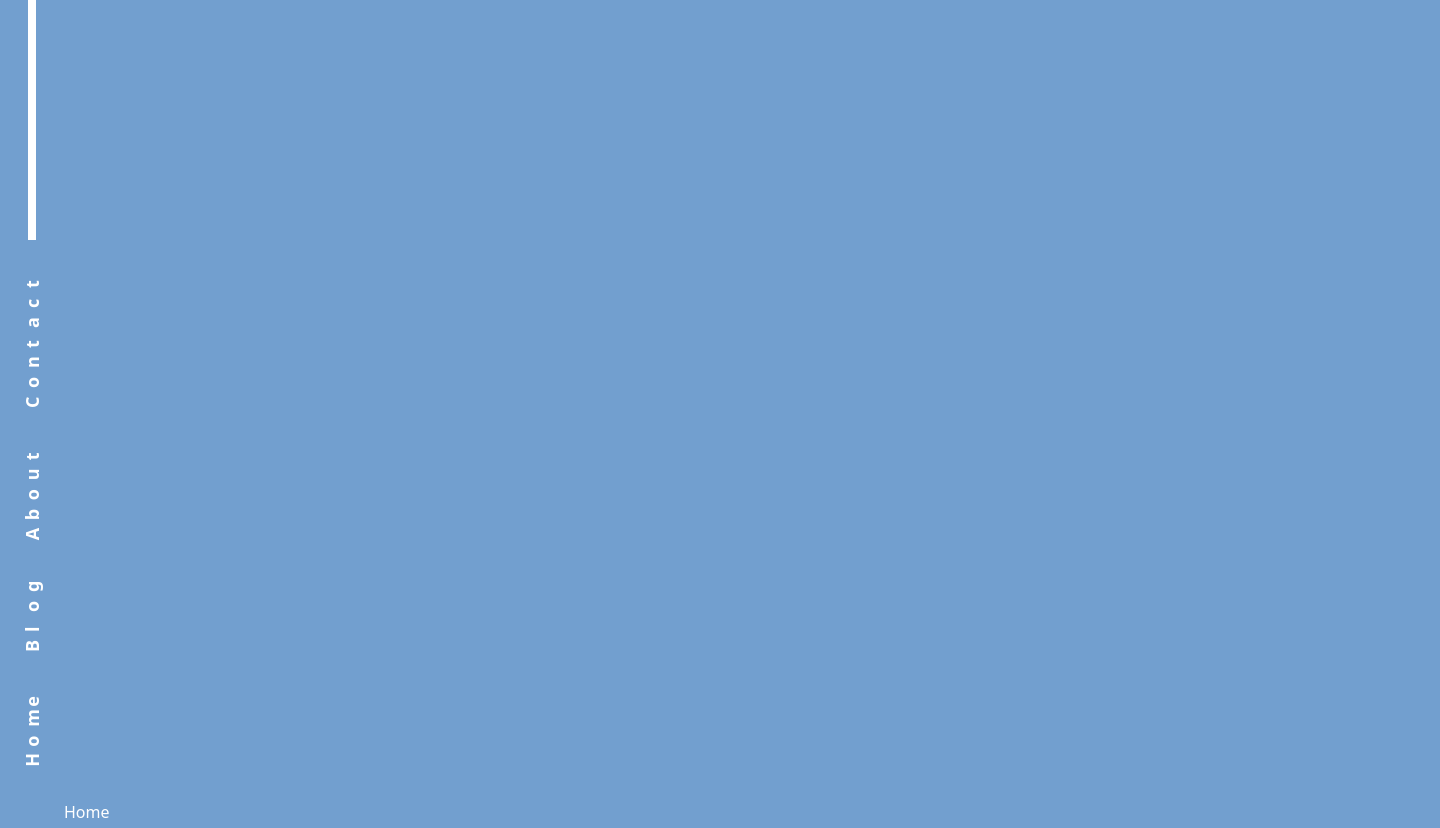
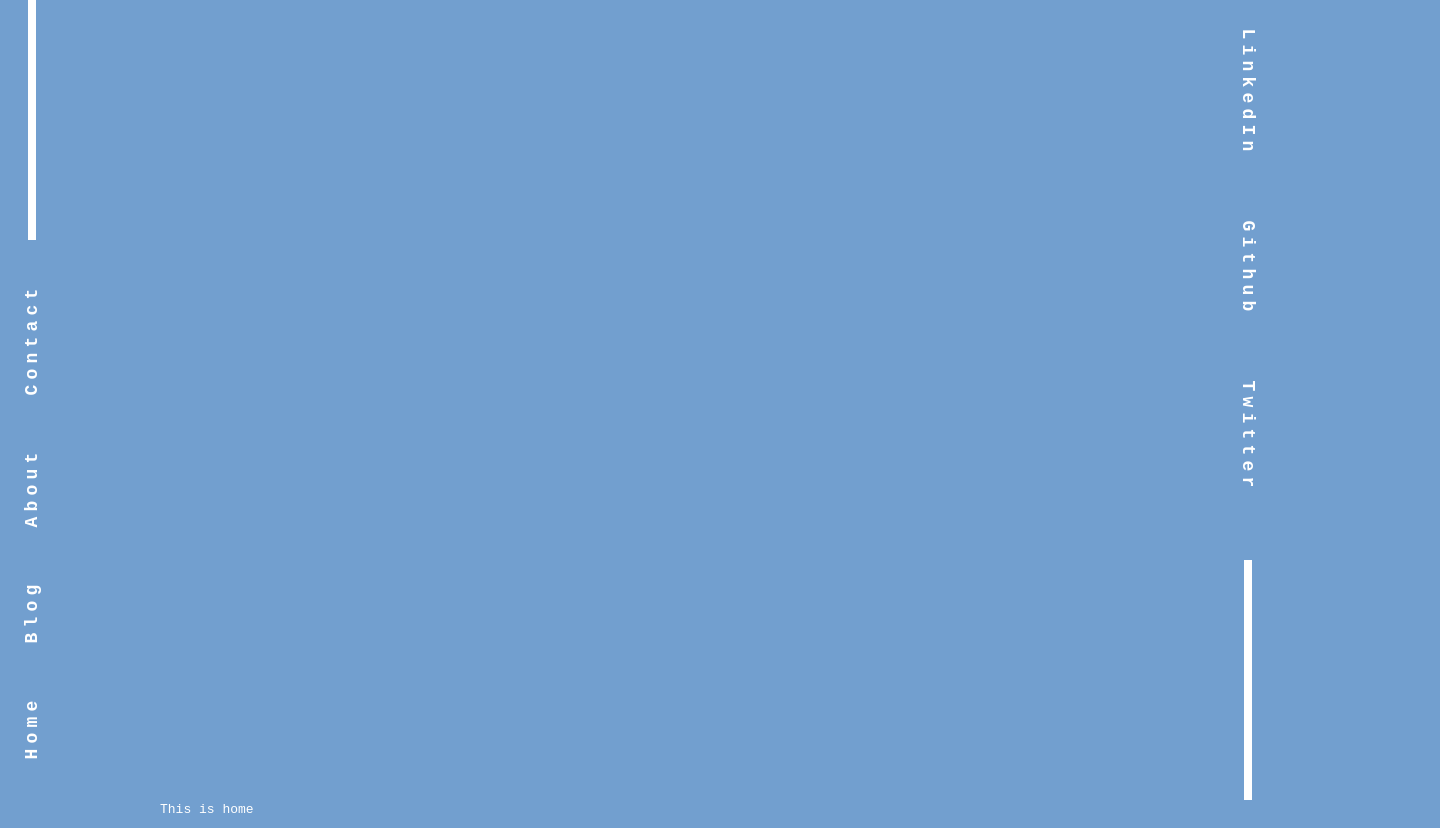
Before and after one commit to geekvinay/portfolio-2023, a React (Vite) app: page / in a window 1280 px wide. Shown: the top 828 px of the page, 1440 px wide, since content can reach past the window. Built offline with nearby package versions, Linux system fonts and the light colour scheme.

Commit message:
Added footer too 🙂

```diff
--- a/src/App.jsx
+++ b/src/App.jsx
@@ -12,7 +12,7 @@ const Layout = ({ children }) => {
   return (
     <>
       <Header />
-      <div className='ml-16'>{children}</div>
+      <div className='mx'>{children}</div>
       <Footer />
     </>
   )
--- a/src/components/Footer.jsx
+++ b/src/components/Footer.jsx
@@ -1,7 +1,37 @@
 import React from 'react'
+import { Link } from 'react-router-dom'
 
 const Footer = () => {
-  return <div>Footer</div>
+  return (
+    <div className='w-16 h-screen absolute right-0 top-0 bottom-0 pt-8'>
+      <ul className='flex flex-col justify-between items-center justify-end h-full'>
+        <li className=''>
+          <MyLink path='' pathName='LinkedIn'></MyLink>
+        </li>
+        <li className=''>
+          <MyLink path='/about' pathName='Github'></MyLink>
+        </li>
+        <li className=''>
+          <MyLink path='/about' pathName='Twitter'></MyLink>
+        </li>
+        <div className='h-[30vh] w-[1vh] bg-[#fff] mr'></div>
+      </ul>
+    </div>
+  )
+}
+
+const MyLink = ({ pathName, path }) => {
+  return (
+    <>
+      <a to={path} className='flex flex-col '>
+        {pathName.split('').map(char => (
+          <span className='block w-full text-lg -mt-3 font-semibold rotate-90'>
+            {char}
+          </span>
+        ))}
+      </a>
+    </>
+  )
 }
 
 export default Footer
--- a/src/components/Header.jsx
+++ b/src/components/Header.jsx
@@ -3,7 +3,7 @@ import { Link, BrowserRouter } from 'react-router-dom'
 
 const Header = () => {
   return (
-    <div className='w-16 h-screen Absolute top-0 bottom-0 pb-8'>
+    <div className='w-16 h-screen static top-0 bottom-0 pb-8'>
       <ul className='flex flex-col items-center justify-between h-full'>
         <div className='h-[30vh] w-[1vh] bg-[#fff] mr'></div>
         <li>
@@ -30,7 +30,7 @@ const MyLink = ({ path, pathName }) => {
         .split('')
         .reverse()
         .map(char => (
-          <span className='block w-full text-lg font-semibold -my-1 -rotate-90'>
+          <span className='block w-full text-lg font-semibold -mt-3 -rotate-90'>
             {char}
           </span>
         ))}
--- a/src/components/Home.jsx
+++ b/src/components/Home.jsx
@@ -1,7 +1,9 @@
 import React from 'react'
 
 const Home = () => {
-  return <div>Home</div>
+  return (
+    <div className='relative w-screen min-h-screen mx-40'>This is home</div>
+  )
 }
 
 export default Home
--- a/src/index.css
+++ b/src/index.css
@@ -14,6 +14,8 @@ body{
   background-color: var(--color-blue);
   color: var(--color-white);
 
+  font-family: var(--highlight-font);
+
   height: 100vh;
   width: 100vw;
   box-sizing: border-box;
```
